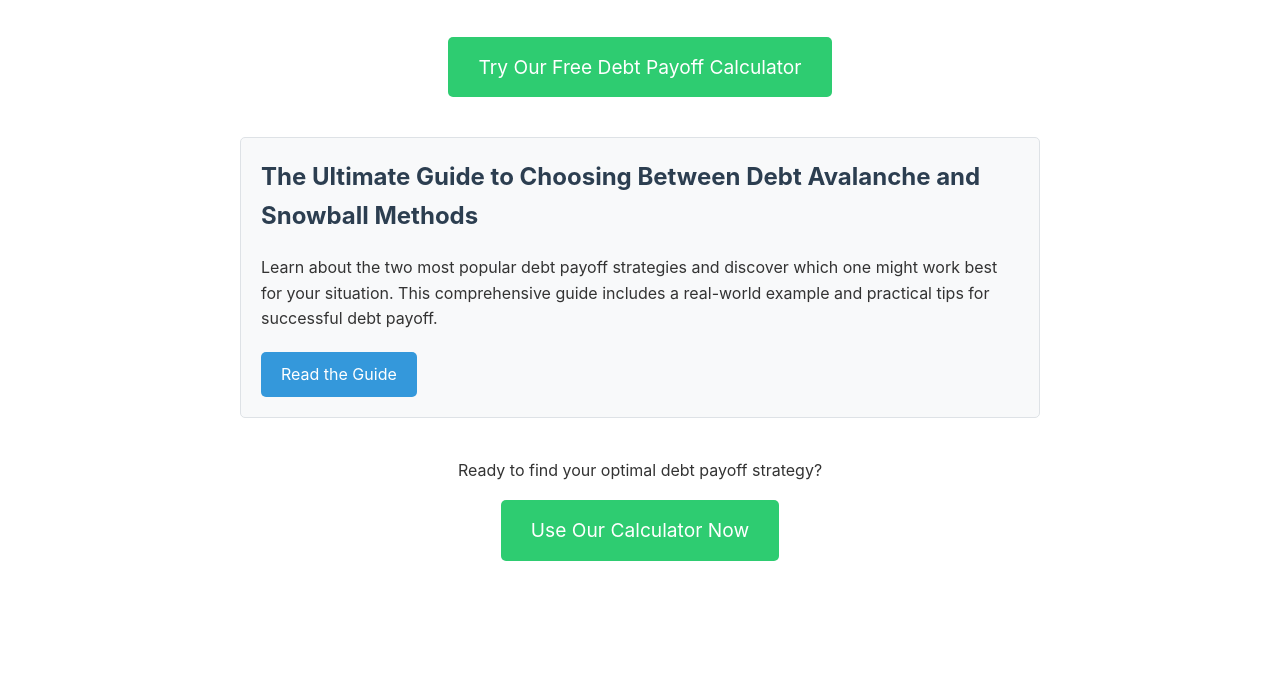
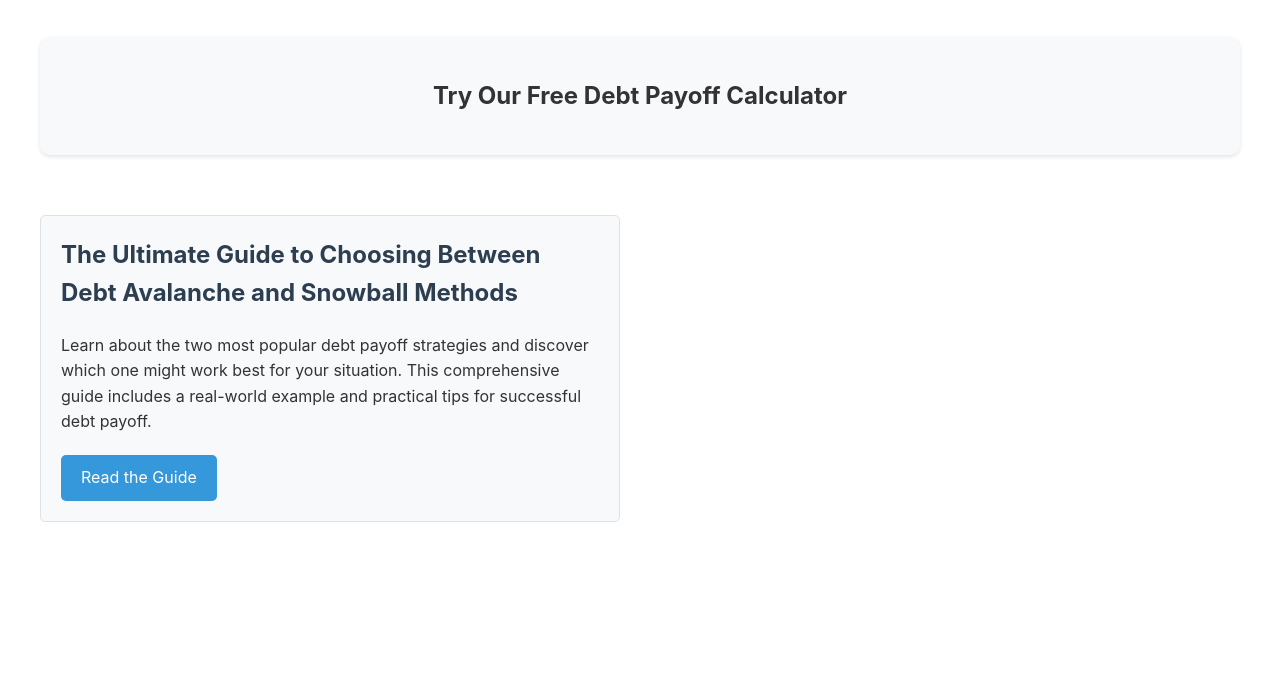
Before and after one commit to sodapork/debt-payoff-calculator, a plain HTML site: page blog/index.html in a window 1280 px wide. Shown: the part 108-800 px from the top of the page. Drawn offline with Linux system fonts and the light colour scheme.

Commit message:
Integrate calculator directly into blog pages for better user engagement

```diff
--- a/blog/index.html
+++ b/blog/index.html
@@ -5,12 +5,13 @@
     <meta name="viewport" content="width=device-width, initial-scale=1.0">
     <title>Debt Payoff Blog - Learn About Debt Avalanche and Snowball Methods</title>
     <meta name="description" content="Learn about different debt payoff strategies and use our free calculator to find the best method for your situation.">
+    <link rel="stylesheet" href="../styles.css">
     <style>
         body {
             font-family: -apple-system, BlinkMacSystemFont, 'Segoe UI', Roboto, Oxygen, Ubuntu, Cantarell, 'Open Sans', 'Helvetica Neue', sans-serif;
             line-height: 1.6;
             color: #333;
-            max-width: 800px;
+            max-width: 1200px;
             margin: 0 auto;
             padding: 20px;
         }
@@ -44,40 +45,49 @@
         .article-card a:hover {
             background-color: #2980b9;
         }
-        .calculator-cta {
+        .calculator-container {
+            margin: 40px 0;
+            padding: 20px;
+            background-color: #f8f9fa;
+            border-radius: 10px;
+            box-shadow: 0 2px 4px rgba(0,0,0,0.1);
+        }
+        .calculator-container h2 {
             text-align: center;
-            margin: 40px 0;
+            margin-bottom: 20px;
         }
-        .calculator-cta a {
-            display: inline-block;
-            background-color: #2ecc71;
-            color: white;
-            padding: 15px 30px;
-            border-radius: 5px;
-            text-decoration: none;
-            font-size: 1.2em;
+        .content-wrapper {
+            display: grid;
+            grid-template-columns: 1fr;
+            gap: 40px;
         }
-        .calculator-cta a:hover {
-            background-color: #27ae60;
+        @media (min-width: 1200px) {
+            .content-wrapper {
+                grid-template-columns: 1fr 1fr;
+            }
         }
     </style>
 </head>
 <body>
     <h1>Debt Payoff Blog</h1>
 
-    <div class="calculator-cta">
-        <a href="../index.html">Try Our Free Debt Payoff Calculator</a>
+    <div class="calculator-container">
+        <h2>Try Our Free Debt Payoff Calculator</h2>
+        <div id="calculator">
+            <!-- Calculator will be loaded here -->
+        </div>
     </div>
 
-    <div class="article-card">
-        <h2>The Ultimate Guide to Choosing Between Debt Avalanche and Snowball Methods</h2>
-        <p>Learn about the two most popular debt payoff strategies and discover which one might work best for your situation. This comprehensive guide includes a real-world example and practical tips for successful debt payoff.</p>
-        <a href="guide.html">Read the Guide</a>
+    <div class="content-wrapper">
+        <div class="content">
+            <div class="article-card">
+                <h2>The Ultimate Guide to Choosing Between Debt Avalanche and Snowball Methods</h2>
+                <p>Learn about the two most popular debt payoff strategies and discover which one might work best for your situation. This comprehensive guide includes a real-world example and practical tips for successful debt payoff.</p>
+                <a href="guide.html">Read the Guide</a>
+            </div>
+        </div>
     </div>
 
-    <div class="calculator-cta">
-        <p>Ready to find your optimal debt payoff strategy?</p>
-        <a href="../index.html">Use Our Calculator Now</a>
-    </div>
+    <script src="../script.js"></script>
 </body>
 </html>
```
Also changed, not shown: blog/guide.html (+36 -11 lines).
